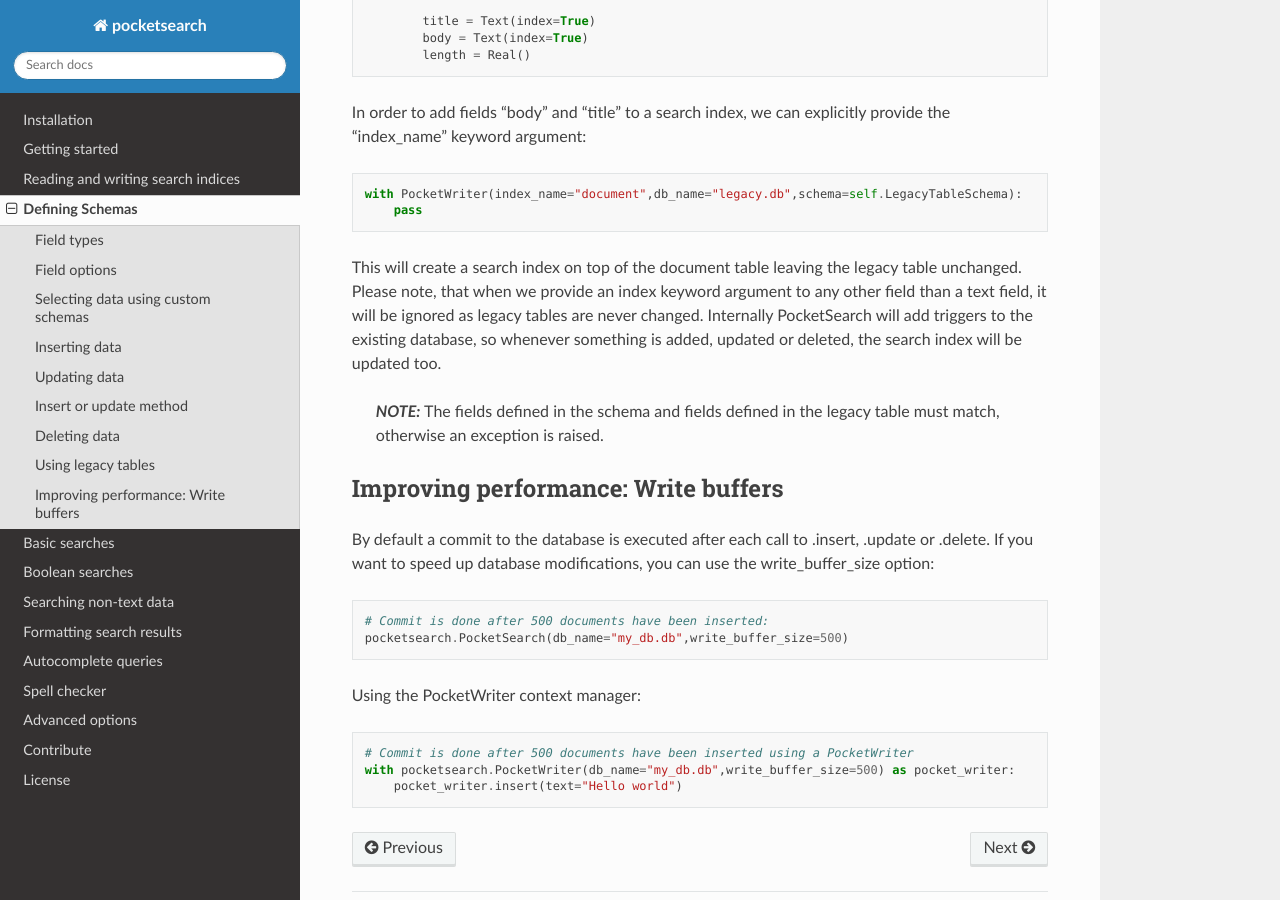
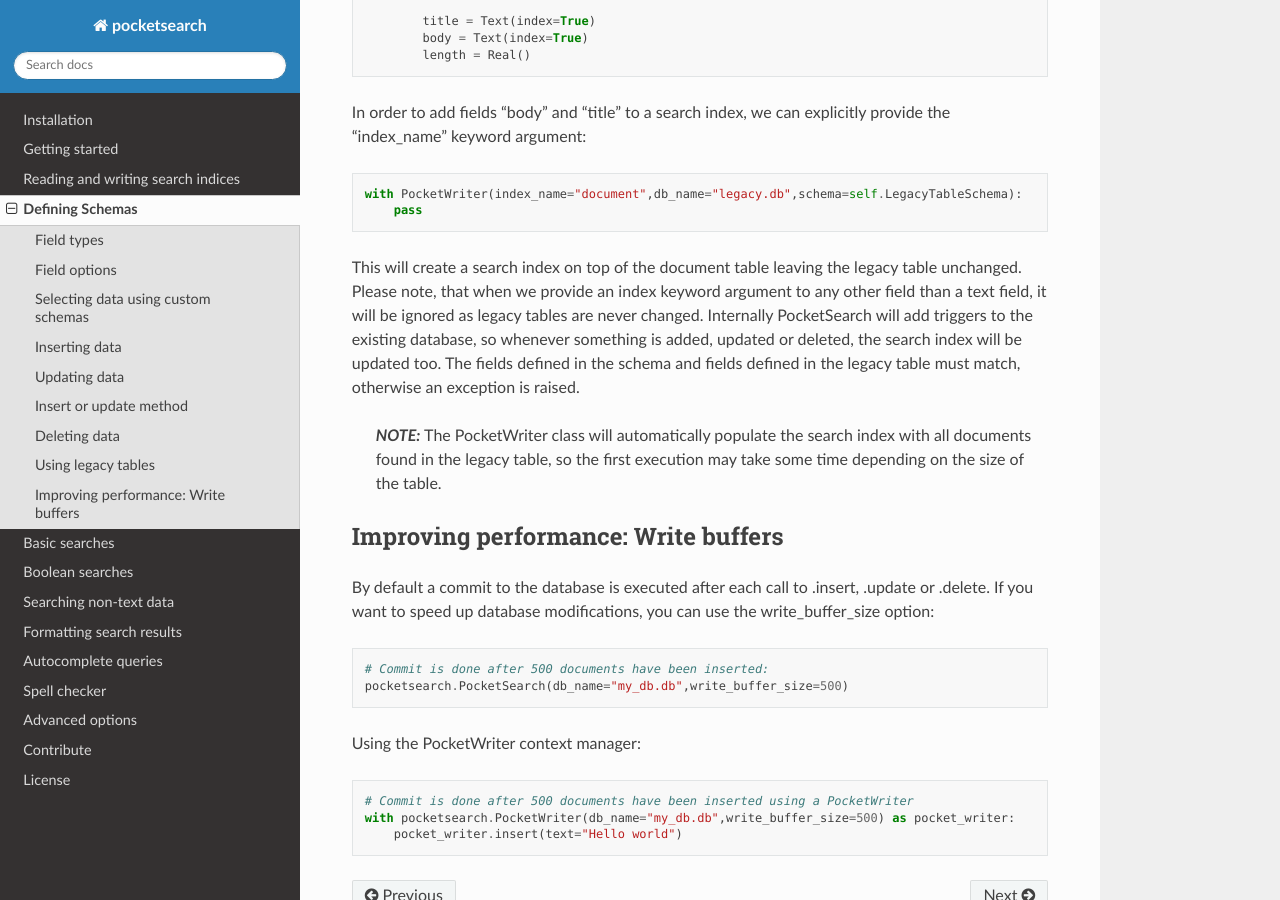
Before and after one commit to kaykay-dv/pocketsearch, a Sphinx documentation site: the page built from docs/schemas.md, in a window 1280 px wide and 900 px high, scrolled down 4198 px. Built offline with Sphinx 7.4.7 and the Read the Docs theme 2.0.0, drawn with Linux system fonts in a browser that asks for light colours.

Commit message:
Updated documentation

```diff
--- a/docs/schemas.md
+++ b/docs/schemas.md
@@ -211,10 +211,11 @@
 note, that when we provide an index keyword argument to any other field than a text field, it will be ignored
 as legacy tables are never changed.
 Internally PocketSearch will add triggers to the existing database, so whenever something is added, updated or
-deleted, the search index will be updated too.
+deleted, the search index will be updated too. The fields defined in the schema and fields defined in the legacy table must match,
+otherwise an exception is raised.
 
-> **_NOTE:_**  The fields defined in the schema and fields defined in the legacy table must match, otherwise
-an exception is raised.
+> **_NOTE:_** The PocketWriter class will automatically populate the search index with all documents found in the legacy table,
+so the first execution may take some time depending on the size of the table.
 
 ## Improving performance: Write buffers
 
```
